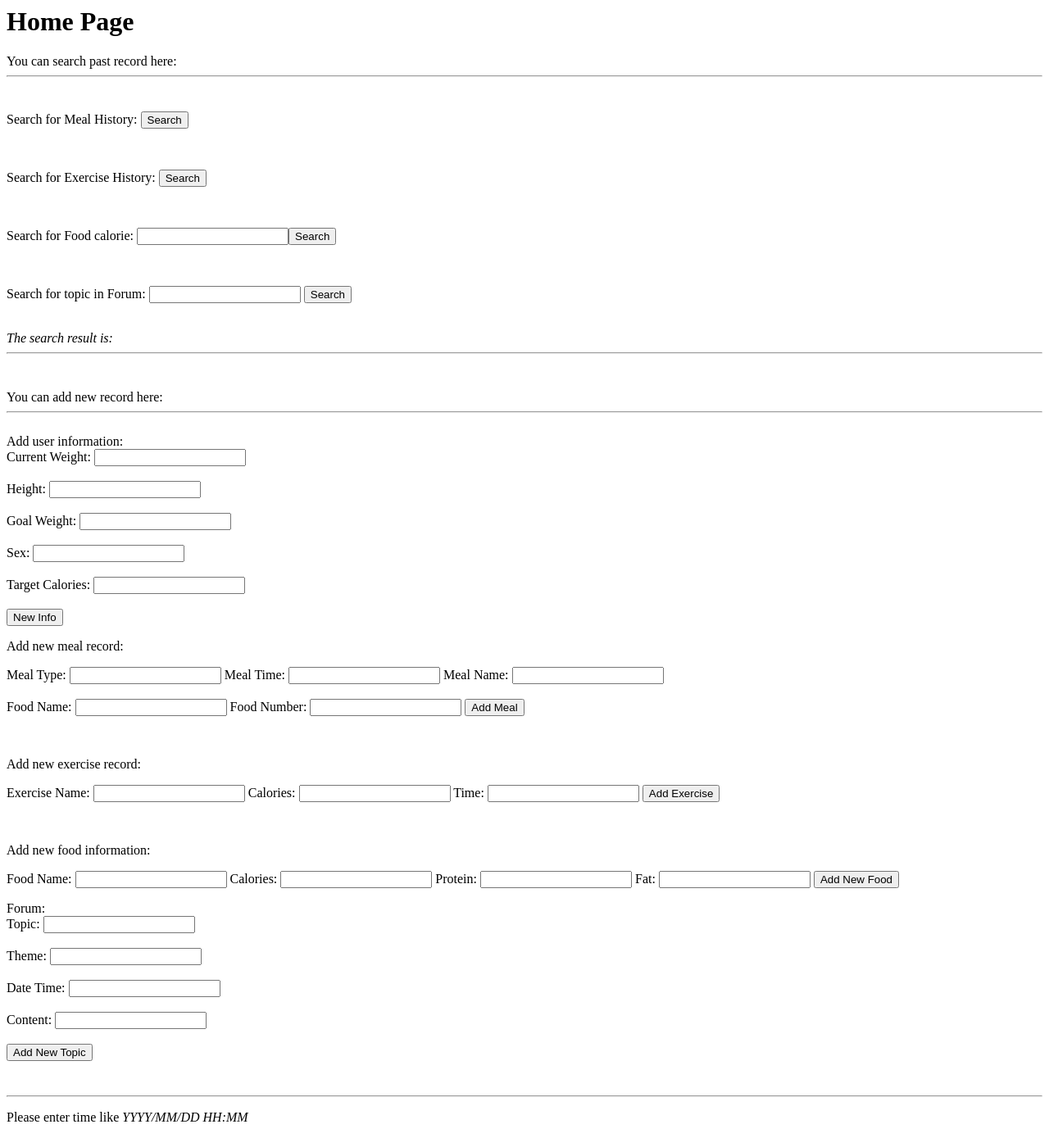
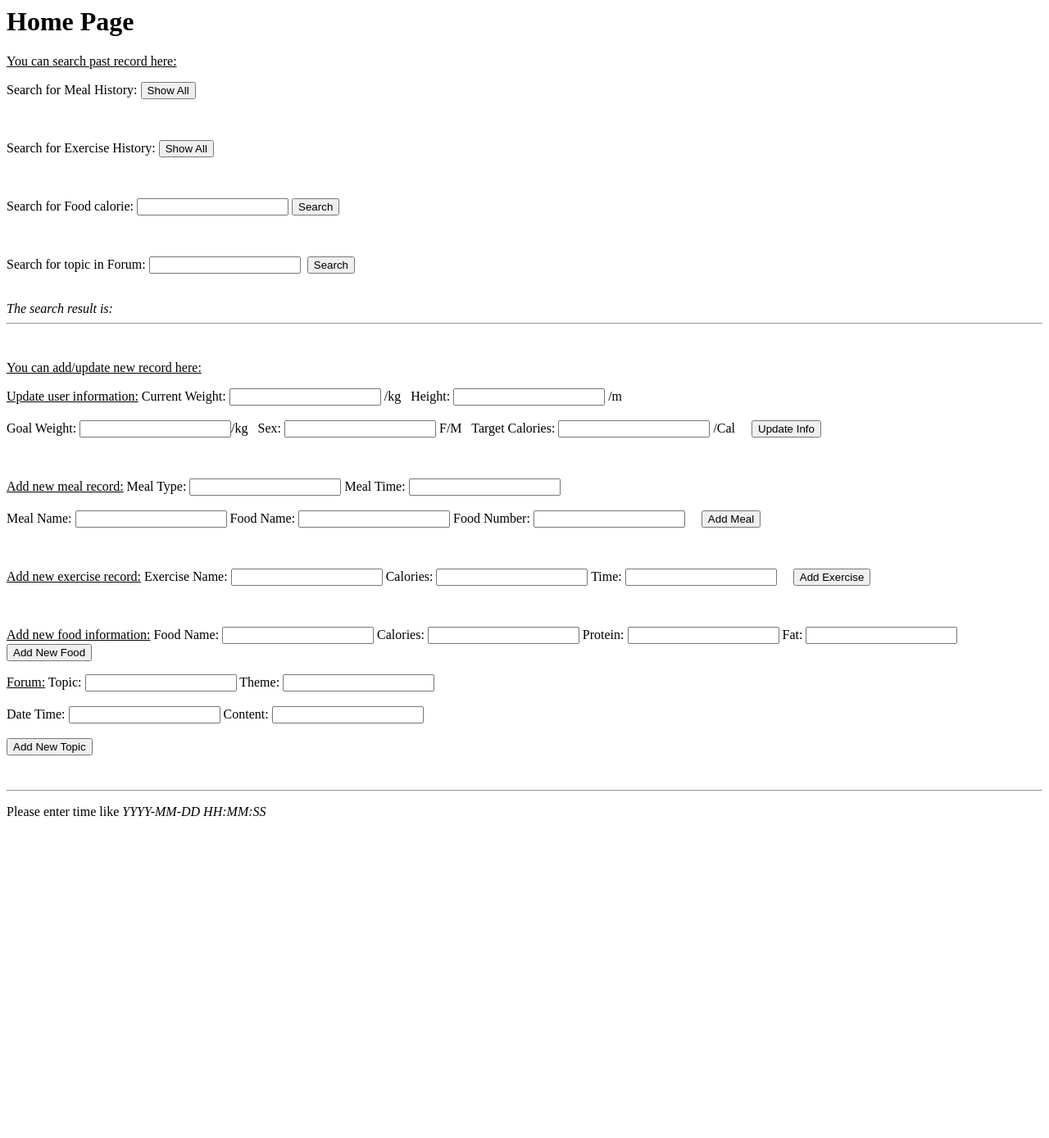
Before and after one commit to krihz/W4111_Proj3, a Flask app: template templates/index.html in a window 1280 px wide. Shown: the whole page at 82% size. After the commit the page ends 996 px from the top, so only its background shows below. Run offline with Flask 2, Linux system fonts and the light colour scheme; the template is opened without the code that fills it, so the values that code supplies are empty; parts of the project's set-up code (start-up, migrations or seed data) failed here and were passed over.

Commit message:
Update index.html

```diff
--- a/templates/index.html
+++ b/templates/index.html
@@ -6,26 +6,25 @@
 
   <h1>Home Page</h1>
 
-  You can search past record here:
-  <hr>
+  <u>You can search past record here:</u>
   <br>
   <form method="POST" action="/Meal">
-  <p>Search for Meal History: <button type="submit" formaction="/Meal">Search</button> </p>
+  <p>Search for Meal History: <button type="submit" formaction="/Meal">Show All</button> </p>
 
   </form>
   <br>
   <form method = "POST" action="/Exercise">
-  <p>Search for Exercise History: <button type="submit" formaction="/Exercise">Search</button></p>
+  <p>Search for Exercise History: <button type="submit" formaction="/Exercise">Show All</button></p>
 
   </form>
   <br>
   <form method = "POST" action="/Food_calorie">
-  <p> Search for Food calorie: <input type="text" name="name"><input type="submit" value="Search"> </p>
+  <p> Search for Food calorie: <input type="text" name="name">&nbsp;<input type="submit" value="Search"> </p>
 
   </form>
   <br>
   <form method = "POST" action="/Forum">
-  <p> Search for topic in Forum: <input type="text" name="name"> <input type="submit" value="Search"></p>
+  <p> Search for topic in Forum: <input type="text" name="name">&nbsp; <input type="submit" value="Search"></p>
 
   </form>
   <br>
@@ -42,89 +41,90 @@
    {% endfor %}
    </table>
  </div>
-  <hr>
+ <hr>
   <br>
   <br>
- You can add new record here:
-  <hr>
+ <u>You can add/update new record here:</u>
   <br>
-  Add user information:
   <form action="/info" method="post">
+  <p><u>Update user information:</u>
     <label for="Current_Weight">Current Weight:</label>
-    <input type="text" id="Current_Weight" name="Current_Weight"><br>
-    <br>
+    <input type="text" id="Current_Weight" name="Current_Weight">
+    /kg &nbsp;
     <label for="Height">Height:</label>
-    <input type="text" id="Height" name="Height"><br>
+    <input type="text" id="Height" name="Height">
+    /m <br>
     <br>
     <label for="Goal_Weight">Goal Weight:</label>
-    <input type="text" id="Goal_Weight" name="Goal_Weight"><br>
-    <br>
+    <input type="text" id="Goal_Weight" name="Goal_Weight">/kg &nbsp;
     <label for="Sex">Sex:</label>
-    <input type="text" id="Sex" name="Sex"><br>
-    <br>
-
+    <input type="text" id="Sex" name="Sex">
+    F/M &nbsp;
     <label for="Target_Calories">Target Calories:</label>
-    <input type="text" id="Target_Calories" name="Target_Calories"><br>
-    <br>
-     <input type="submit" value="New Info">
-
+    <input type="text" id="Target_Calories" name="Target_Calories">
+     /Cal
+     &nbsp; &nbsp;
+     <input type="submit" value="Update Info">
+  </p>
   </form>
+  <br>
 
   <form method = "POST" action="/add_meal">
-  <p>Add new meal record:</p>
+  <p><u>Add new meal record:</u>
   Meal Type: <input type="text" name="t">
-  Meal Time: <input type="text" name="time">
-  Meal Name: <input type="text" name="name"><br>
-  <br>Food Name: <input type="text" name="f_name">
+  Meal Time: <input type="text" name="time"><br>
+  <br>
+  Meal Name: <input type="text" name="name">
+  Food Name: <input type="text" name="f_name">
   Food Number: <input type="text" name="number">
+&nbsp; &nbsp;
   <input type="submit" value="Add Meal">
+  </p>
+  </form>
+  <br>
+<form method = "POST" action="/add_exercise">
+  <p><u>Add new exercise record:</u>
+  Exercise Name: <input type="text" name="e_name">
+  Calories: <input type="text" name="c">
+  Time: <input type="text" name="Date Time">
+&nbsp; &nbsp;
+  <input type="submit" value="Add Exercise">
+</p>
   </form>
 
   <br>
-
-<form method = "POST" action="/add_exercise">
-  <p>Add new exercise record:</p>
-  Exercise Name: <input type="text" name="e_name">
-  Calories: <input type="text" name="c">
-  Time: <input type="text" name="time">
-  <input type="submit" value="Add Exercise">
-  </form>
-
-  <br>
-
 <form method = "POST" action="/add_food">
-  <p>Add new food information:</p>
+  <p><u>Add new food information:</u>
   Food Name: <input type="text" name="f_name">
   Calories: <input type="text" name="c">
   Protein: <input type="text" name="p">
   Fat: <input type="text" name="f">
+&nbsp; &nbsp;
   <input type="submit" value="Add New Food">
+</p>
   </form>
 
-  Forum:
-  <br>
-  <form action="/addForum" method="post">
+<form action="/addForum" method="post">
+<p> <u>Forum:</u>
     <label for="Topic">Topic:</label>
-    <input type="text" id="Topic" name="Topic"><br>
-    <br>
+    <input type="text" id="Topic" name="Topic">
     <label for="Theme">Theme:</label>
     <input type="text" id="Theme" name="Theme"><br>
     <br>
     <label for="Date_Time">Date Time:</label>
-    <input type="text" id="Date_Time" name="Date_Time"><br>
-    <br>
+    <input type="text" id="Date_Time" name="Date_Time">
     <label for="Content">Content:</label>
     <input type="text" id="Content" name="Content"><br>
     <br>
 
     <input type="submit" value="Add New Topic">
-    <br>
+    </p>
 
   </form>
 
   <br>
   <hr>
-<p>Please enter time like <i>YYYY/MM/DD HH:MM</i></p>
+<p>Please enter time like <i>YYYY-MM-DD HH:MM:SS</i></p>
 </body>
 
 
```
